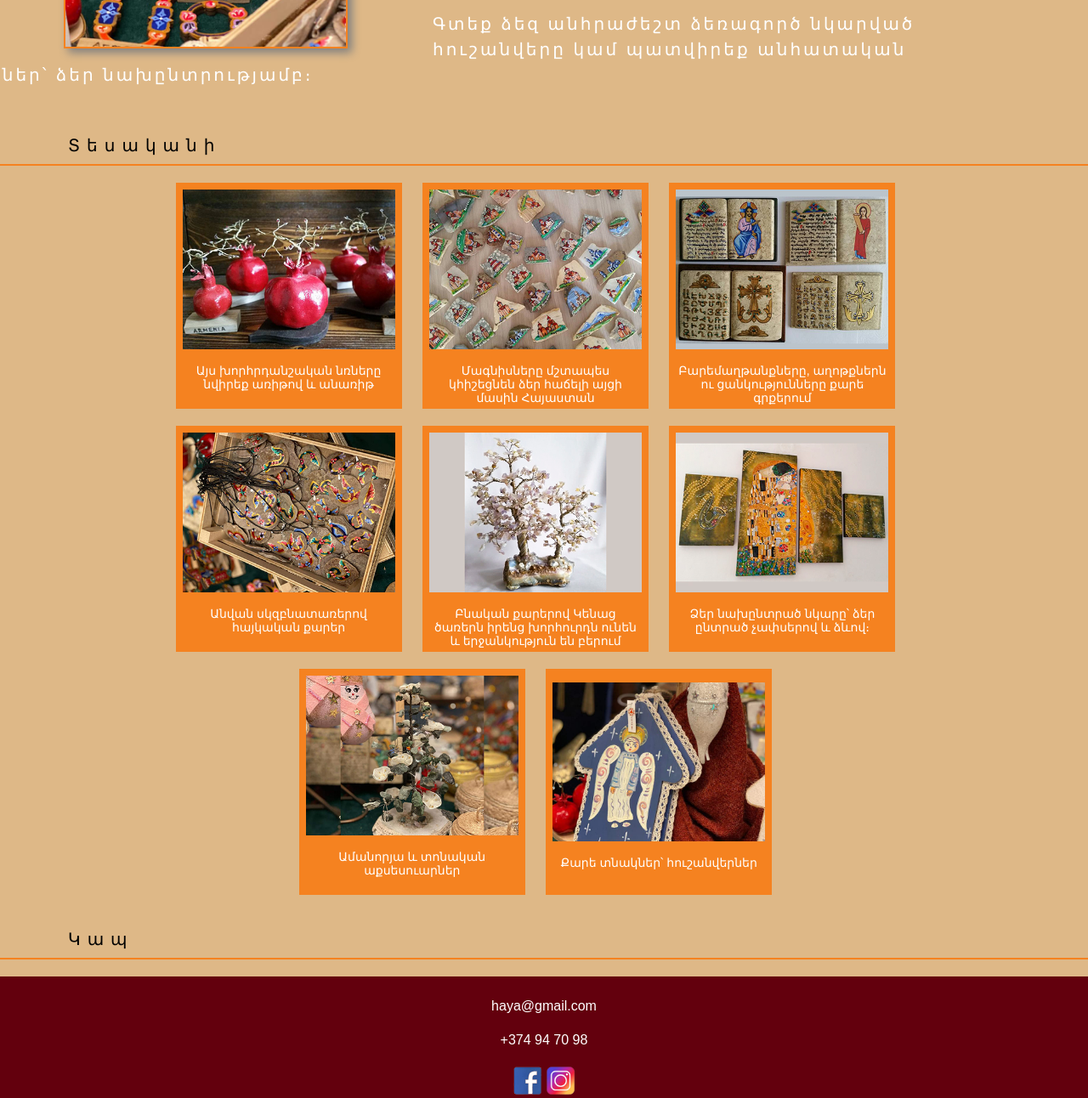
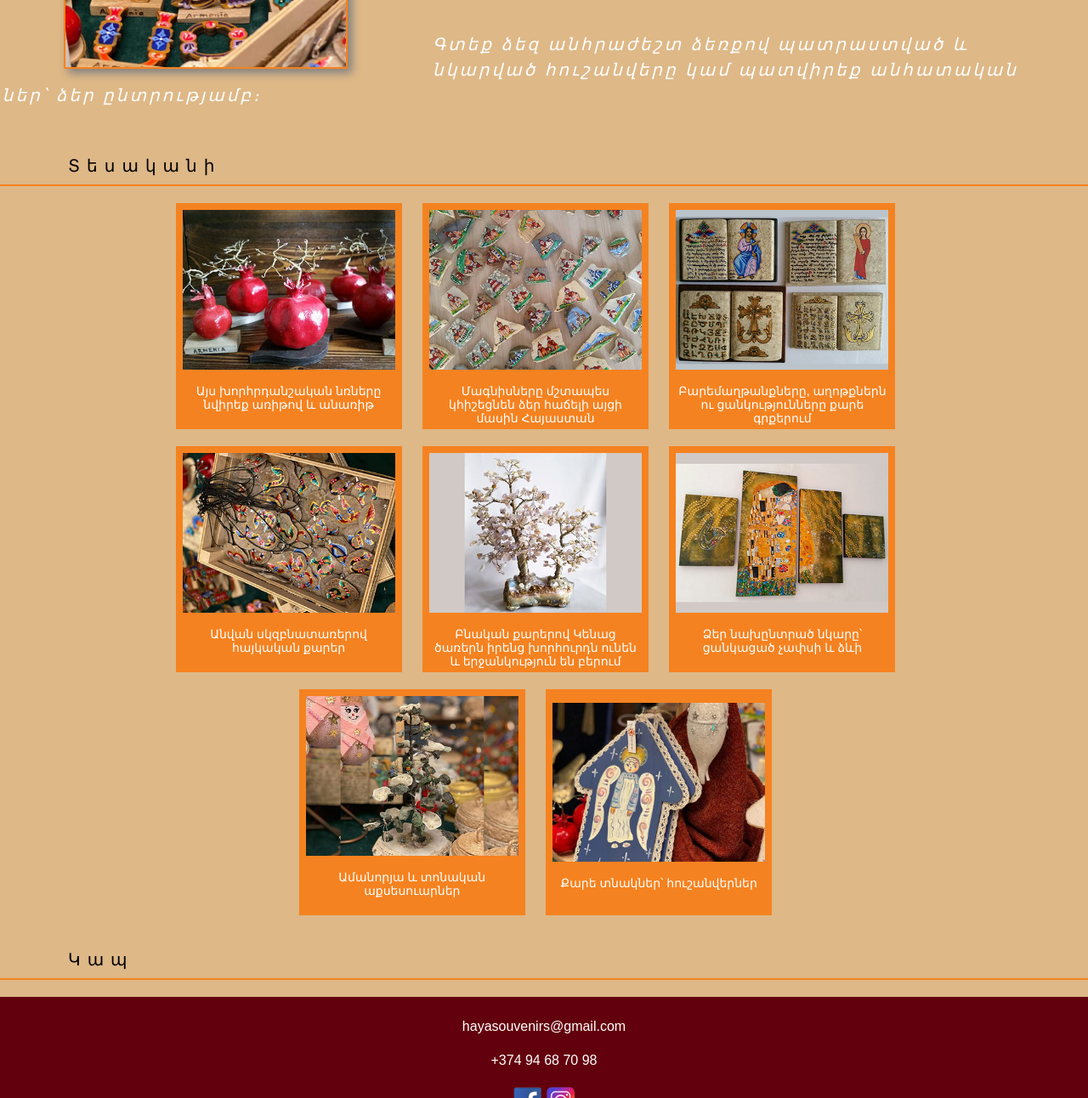
Before and after one commit to lusinehove/haya, a plain HTML site: page index.html in a window 1280 px wide. Shown: the part 1508-2800 px from the top of the page at 85% size. Drawn offline with Linux system fonts and the light colour scheme.

Commit message:
Modified version.

```diff
--- a/index.html
+++ b/index.html
@@ -5,7 +5,7 @@
         <meta charset="utf-8">
         <meta name="viewport" content="width=device-width, initial-scale=1">
         <title>Haya Souvenirs</title>
-        <link rel="shortcut icon" href="/images/favicon.png" type="image/png">
+        <link rel="icon" type="image/png" href="images/favicon.png">
         <link rel="stylesheet" href="css/style.css">
     </head>
 
@@ -30,6 +30,7 @@
                 <h3>Մոդուլային նկարներ</h3>
                 <h3>Կավե ափսեներ</h3>
                 <h3>Կենաց ծառեր</h3>
+                <h3 class="souvenirs-small">բնական քարերից</h3>
                 <h3>Ծաղկեփնջեր՝</h3>
                 <h3 class="souvenirs-small">բնական քարերից</h3>
                 <h3>Նկարազարդ գրքեր</h3>
@@ -58,7 +59,7 @@
                 <p class="p2">Մեր ստեղծագործական թիմը մշտապես ներդնում է նորանոր ոճային մոտեցումներ և որակյալ դիզայն՝ այդպիսով ձեռագործ հուշանվերն ու նվերները դարձնելով եզակի և անկրկնելի։
                     Մեր նպատակն է ձեզ ներկայացնել անձնական փորձի և գեղագիտական մոտեցմամբ ստեղծված հուշանվերներ, որոնք հաճելի կլինի ունենալ տանը կամ նվիրել մտերիմներին։
                 </p>
-                <h2>Գտեք ձեզ անհրաժեշտ ձեռագործ նկարված <br>հուշանվերը կամ պատվիրեք անհատական <br>նվերներ՝ ձեր նախընտրությամբ։</h2>
+                <h2><i>Գտեք ձեզ անհրաժեշտ ձեռքով պատրաստված և<br> նկարված հուշանվերը կամ պատվիրեք անհատական <br>նվերներ՝ ձեր ընտրությամբ։</i></h2>
             </div>
         </div>
         <div id="products">
@@ -90,7 +91,7 @@
 
                 <div class="box">
                     <img src="images/modular.jpg" alt="Modular paintings">
-                    <p>Ձեր նախընտրած նկարը՝ ձեր ընտրած չափսերով և ձևով։</p>
+                    <p>Ձեր նախընտրած նկարը՝ ցանկացած չափսի և ձևի</p>
                 </div>
 
                 <div class="box">
@@ -107,8 +108,8 @@
 
         <p class="contact-title">Կապ</p>
         <div id="contact">
-            <h4>haya@gmail.com</h4>
-            <h4>+374 94 70 98</h4>
+            <h4>hayasouvenirs@gmail.com</h4>
+            <h4>+374 94 68 70 98</h4>
 
             <div class="social-media">
                 <a href="https://www.facebook.com/Haya.Anahit/" target="_blank"><img src="images/facebook-logo.png"></a>
```
Also changed, not shown: images/favicon.png.
